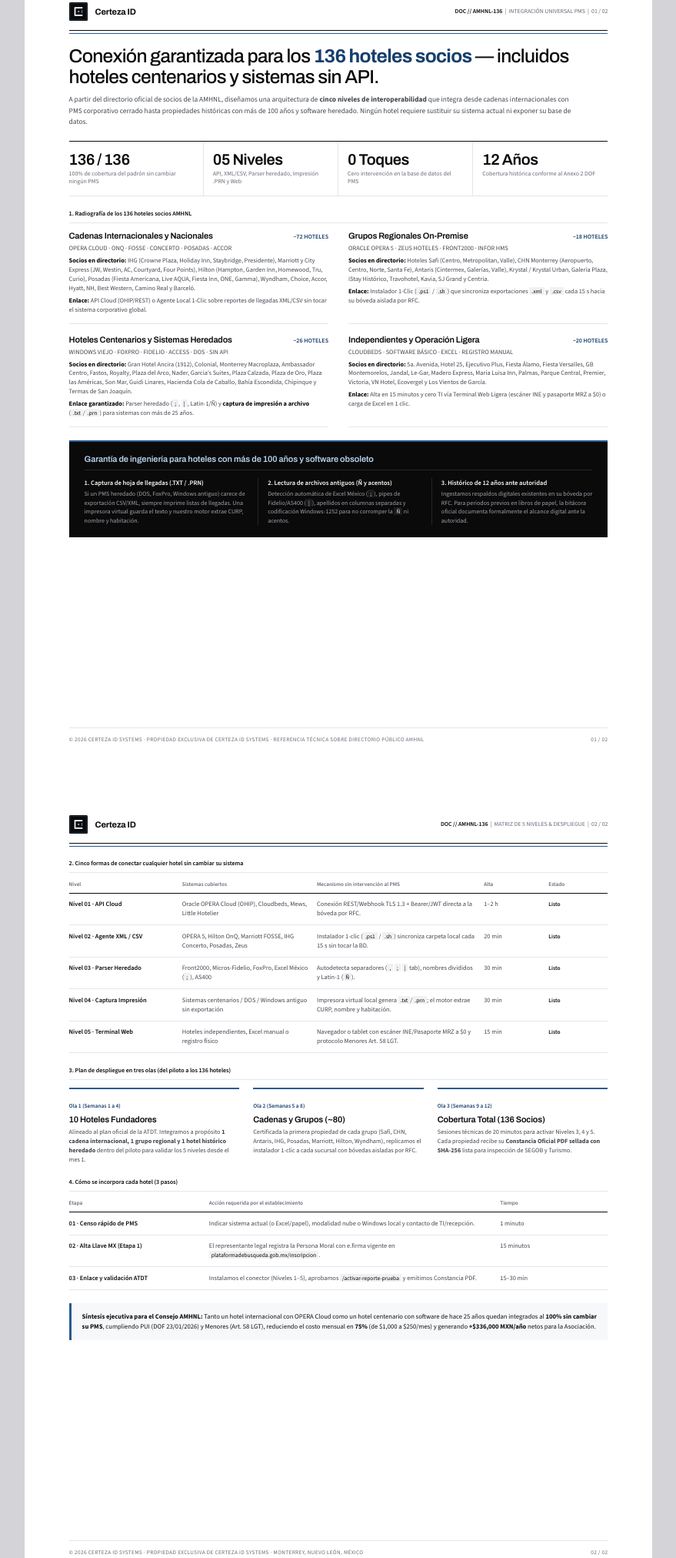
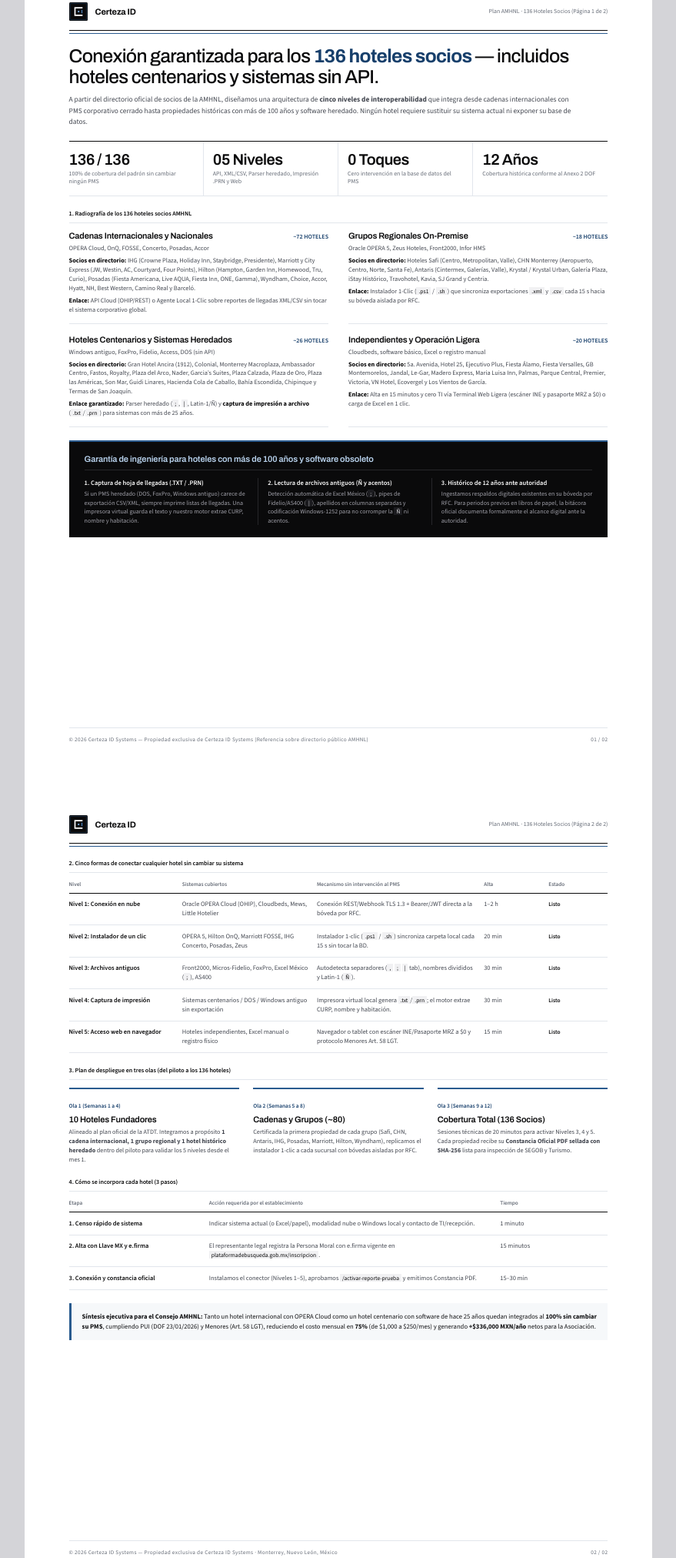
Before and after one commit to jesusoldekamp-hue/portico-hospitality, a website: page docs/plan-136-hoteles-amhnl.html in a window 1280 px wide. Shown: the part 49-2073 px from the top of the page at 77% size, without its empty margins (200-1079 px from the left). Drawn offline with nearby package versions, Linux system fonts and the light colour scheme.

Commit message:
Remove remaining DOC/SPEC technical headers from Plan 136 and Ficha Tecnica PDFs

```diff
--- a/docs/plan-136-hoteles-amhnl.html
+++ b/docs/plan-136-hoteles-amhnl.html
@@ -481,7 +481,7 @@
 
         </div>
         <div class="doc-meta">
-          <strong>DOC // AMHNL-136</strong> &nbsp;|&nbsp; INTEGRACIÓN UNIVERSAL PMS &nbsp;|&nbsp; 01 / 02
+          Plan AMHNL · 136 Hoteles Socios (Página 1 de 2)
         </div>
       </header>
 
@@ -528,7 +528,7 @@
                 <h3>Cadenas Internacionales y Nacionales</h3>
                 <span class="p-count">~72 HOTELES</span>
               </div>
-              <p class="p-stack">OPERA CLOUD · ONQ · FOSSE · CONCERTO · POSADAS · ACCOR</p>
+              <p class="p-stack">OPERA Cloud, OnQ, FOSSE, Concerto, Posadas, Accor</p>
               <p>
                 <strong>Socios en directorio:</strong> IHG (Crowne Plaza, Holiday Inn, Staybridge, Presidente), Marriott
                 y City Express (JW, Westin, AC, Courtyard, Four Points), Hilton (Hampton, Garden Inn, Homewood, Tru,
@@ -546,7 +546,7 @@
                 <h3>Grupos Regionales On-Premise</h3>
                 <span class="p-count">~18 HOTELES</span>
               </div>
-              <p class="p-stack">ORACLE OPERA 5 · ZEUS HOTELES · FRONT2000 · INFOR HMS</p>
+              <p class="p-stack">Oracle OPERA 5, Zeus Hoteles, Front2000, Infor HMS</p>
               <p>
                 <strong>Socios en directorio:</strong> Hoteles Safi (Centro, Metropolitan, Valle), CHN Monterrey
                 (Aeropuerto, Centro, Norte, Santa Fe), Antaris (Cintermex, Galerías, Valle), Krystal / Krystal Urban,
@@ -563,7 +563,7 @@
                 <h3>Hoteles Centenarios y Sistemas Heredados</h3>
                 <span class="p-count">~26 HOTELES</span>
               </div>
-              <p class="p-stack">WINDOWS VIEJO · FOXPRO · FIDELIO · ACCESS · DOS · SIN API</p>
+              <p class="p-stack">Windows antiguo, FoxPro, Fidelio, Access, DOS (sin API)</p>
               <p>
                 <strong>Socios en directorio:</strong> Gran Hotel Ancira (1912), Colonial, Monterrey Macroplaza,
                 Ambassador Centro, Fastos, Royalty, Plaza del Arco, Nader, Garcia’s Suites, Plaza Calzada, Plaza de Oro,
@@ -582,7 +582,7 @@
                 <h3>Independientes y Operación Ligera</h3>
                 <span class="p-count">~20 HOTELES</span>
               </div>
-              <p class="p-stack">CLOUDBEDS · SOFTWARE BÁSICO · EXCEL · REGISTRO MANUAL</p>
+              <p class="p-stack">Cloudbeds, software básico, Excel o registro manual</p>
               <p>
                 <strong>Socios en directorio:</strong> 5a. Avenida, Hotel 25, Ejecutivo Plus, Fiesta Álamo, Fiesta
                 Versalles, GB Montemorelos, Jandal, Le-Gar, Madero Express, Maria Luisa Inn, Palmas, Parque Central,
@@ -628,7 +628,7 @@
       </main>
 
       <footer class="footer">
-        <span>© 2026 CERTEZA ID SYSTEMS · PROPIEDAD EXCLUSIVA DE CERTEZA ID SYSTEMS · REFERENCIA TÉCNICA SOBRE DIRECTORIO PÚBLICO AMHNL</span>
+        <span>© 2026 Certeza ID Systems — Propiedad exclusiva de Certeza ID Systems (Referencia sobre directorio público AMHNL)</span>
         <span>01 / 02</span>
       </footer>
     </div>
@@ -642,7 +642,7 @@
 
         </div>
         <div class="doc-meta">
-          <strong>DOC // AMHNL-136</strong> &nbsp;|&nbsp; MATRIZ DE 5 NIVELES &amp; DESPLIEGUE &nbsp;|&nbsp; 02 / 02
+          Plan AMHNL · 136 Hoteles Socios (Página 2 de 2)
         </div>
       </header>
 
@@ -665,35 +665,35 @@
             </thead>
             <tbody>
               <tr>
-                <td>Nivel 01 · API Cloud</td>
+                <td>Nivel 1: Conexión en nube</td>
                 <td>Oracle OPERA Cloud (OHIP), Cloudbeds, Mews, Little Hotelier</td>
                 <td>Conexión REST/Webhook TLS 1.3 + Bearer/JWT directa a la bóveda por RFC.</td>
                 <td>1–2 h</td>
                 <td><span class="status-ready">Listo</span></td>
               </tr>
               <tr>
-                <td>Nivel 02 · Agente XML / CSV</td>
+                <td>Nivel 2: Instalador de un clic</td>
                 <td>OPERA 5, Hilton OnQ, Marriott FOSSE, IHG Concerto, Posadas, Zeus</td>
                 <td>Instalador 1-clic (<code>.ps1</code> / <code>.sh</code>) sincroniza carpeta local cada 15 s sin tocar la BD.</td>
                 <td>20 min</td>
                 <td><span class="status-ready">Listo</span></td>
               </tr>
               <tr>
-                <td>Nivel 03 · Parser Heredado</td>
+                <td>Nivel 3: Archivos antiguos</td>
                 <td>Front2000, Micros-Fidelio, FoxPro, Excel México (<code>;</code>), AS400</td>
                 <td>Autodetecta separadores (<code>,</code> <code>;</code> <code>|</code> tab), nombres divididos y Latin-1 (<code>Ñ</code>).</td>
                 <td>30 min</td>
                 <td><span class="status-ready">Listo</span></td>
               </tr>
               <tr>
-                <td>Nivel 04 · Captura Impresión</td>
+                <td>Nivel 4: Captura de impresión</td>
                 <td>Sistemas centenarios / DOS / Windows antiguo sin exportación</td>
                 <td>Impresora virtual local genera <code>.txt</code>/<code>.prn</code>; el motor extrae CURP, nombre y habitación.</td>
                 <td>30 min</td>
                 <td><span class="status-ready">Listo</span></td>
               </tr>
               <tr>
-                <td>Nivel 05 · Terminal Web</td>
+                <td>Nivel 5: Acceso web en navegador</td>
                 <td>Hoteles independientes, Excel manual o registro físico</td>
                 <td>Navegador o tablet con escáner INE/Pasaporte MRZ a $0 y protocolo Menores Art. 58 LGT.</td>
                 <td>15 min</td>
@@ -755,17 +755,17 @@
             </thead>
             <tbody>
               <tr>
-                <td>01 · Censo rápido de PMS</td>
+                <td>1. Censo rápido de sistema</td>
                 <td>Indicar sistema actual (o Excel/papel), modalidad nube o Windows local y contacto de TI/recepción.</td>
                 <td>1 minuto</td>
               </tr>
               <tr>
-                <td>02 · Alta Llave MX (Etapa 1)</td>
+                <td>2. Alta con Llave MX y e.firma</td>
                 <td>El representante legal registra la Persona Moral con e.firma vigente en <code>plataformadebusqueda.gob.mx/inscripcion</code>.</td>
                 <td>15 minutos</td>
               </tr>
               <tr>
-                <td>03 · Enlace y validación ATDT</td>
+                <td>3. Conexión y constancia oficial</td>
                 <td>Instalamos el conector (Niveles 1–5), aprobamos <code>/activar-reporte-prueba</code> y emitimos Constancia PDF.</td>
                 <td>15–30 min</td>
               </tr>
@@ -782,7 +782,7 @@
       </main>
 
       <footer class="footer">
-        <span>© 2026 CERTEZA ID SYSTEMS · PROPIEDAD EXCLUSIVA DE CERTEZA ID SYSTEMS · MONTERREY, NUEVO LEÓN, MÉXICO</span>
+        <span>© 2026 Certeza ID Systems — Propiedad exclusiva de Certeza ID Systems · Monterrey, Nuevo León, México</span>
         <span>02 / 02</span>
       </footer>
     </div>
```
Also changed, not shown: docs/one-pager-producto-completo.html (+8 -8 lines).
